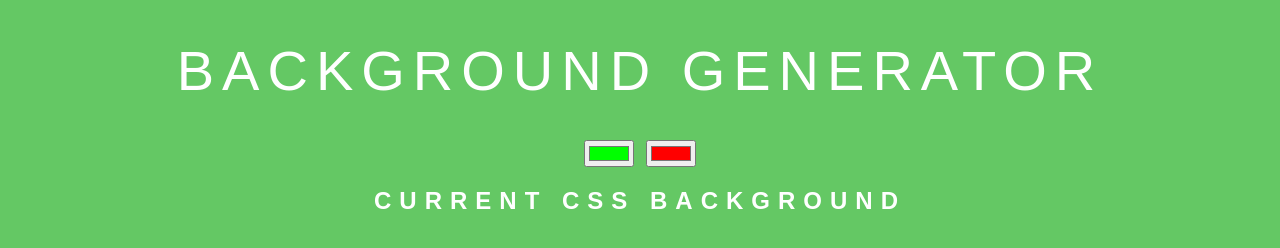
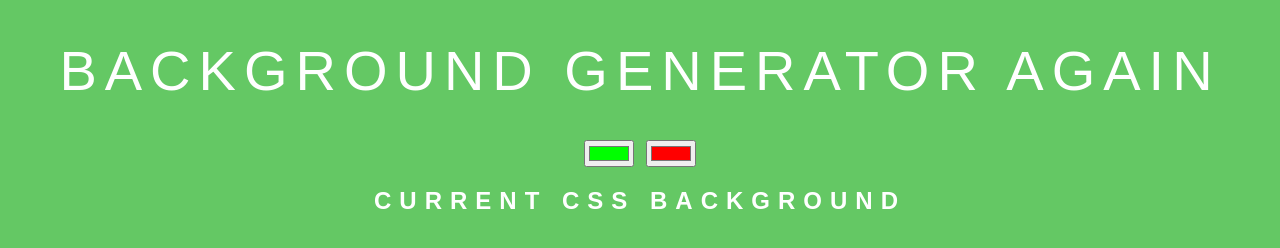
Before and after one commit to popOR207/background-generator, a plain HTML site: page index.html in a window 1280 px wide. Drawn offline with Linux system fonts and the light colour scheme.

Commit message:
changing text

```diff
--- a/index.html
+++ b/index.html
@@ -6,7 +6,7 @@
 </head>
 <body id="gardient">
 
-    <h1>background generator</h1>
+    <h1>background generator again</h1>
     <!-- 2 ways of doing it.
     1. throw JS  -->
     <input type="color" name="color1" value="#00ff00" class="clr1">
```
